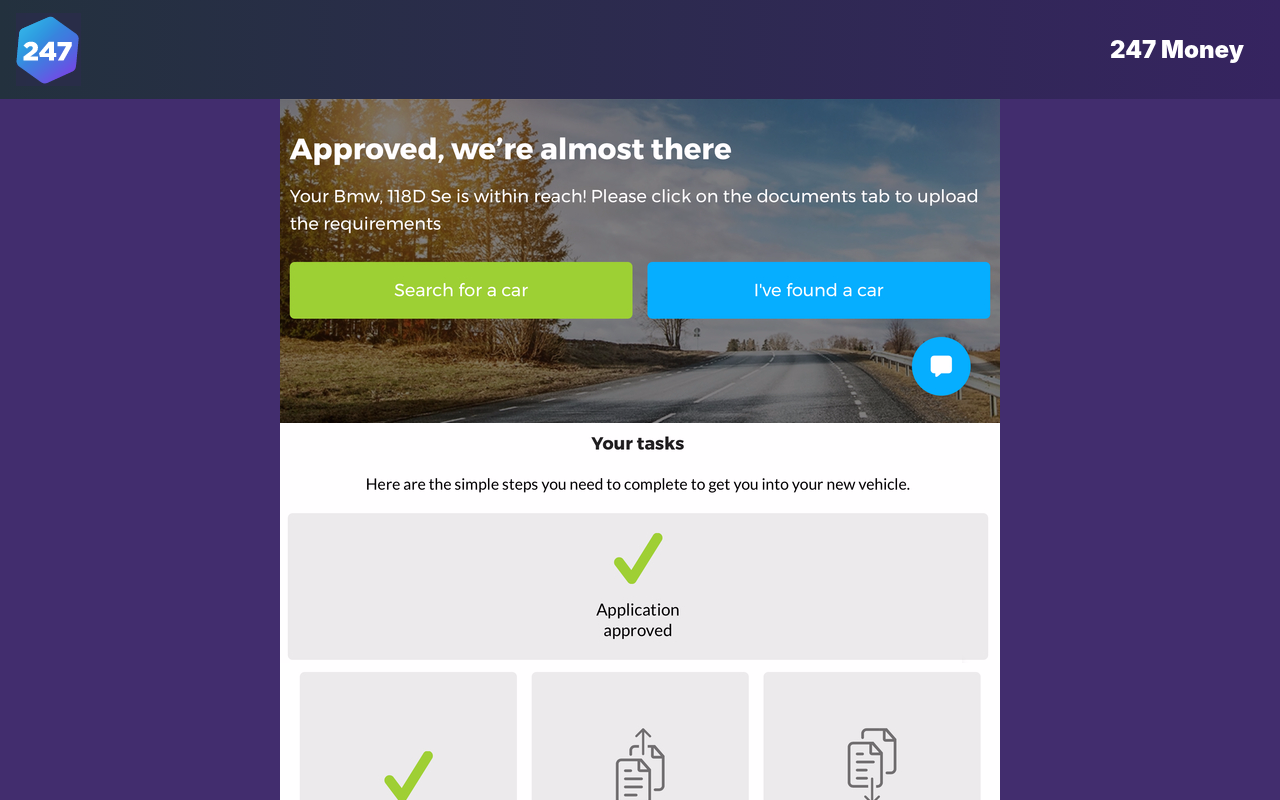
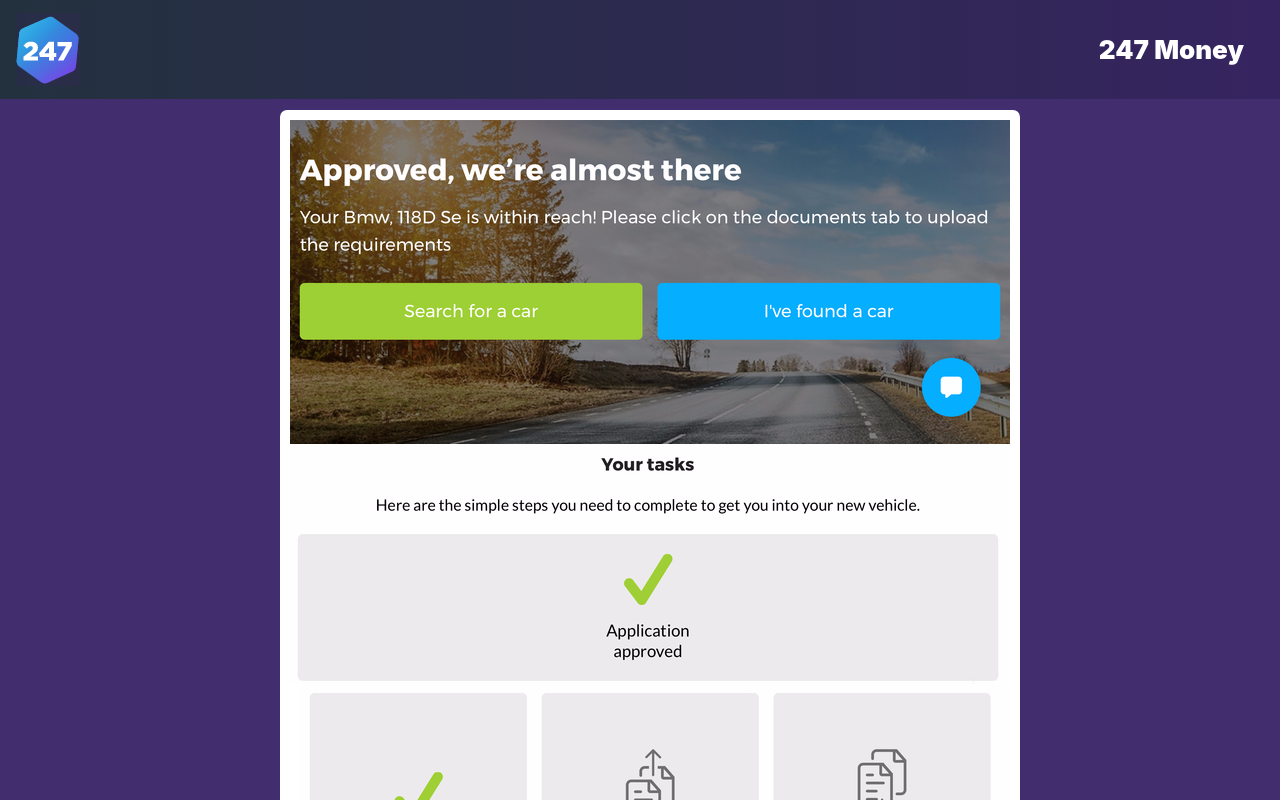
Before and after one commit to callumevans/esign-prototype, an Angular app: page /members-home in a window 1280 px wide. Shown: the top 800 px of the page. Built offline with nearby package versions, Linux system fonts and the light colour scheme.

Commit message:
various css changes

```diff
--- a/src/app/complete/complete-agreement.component.css
+++ b/src/app/complete/complete-agreement.component.css
@@ -1,13 +1,21 @@
+h1{
+    margin-bottom: 15px;
+}
 .check-icon {
     font-size:48px;
     color:green;
     text-align: center;
+    margin-bottom: 15px;
 }
 
 .button-container{
     text-align: center;
 }
 
+.btn {
+    margin-top:10px;
+}
+
 *{
     text-align: center;
 }
--- a/src/app/complete/completeAgreement.component.html
+++ b/src/app/complete/completeAgreement.component.html
@@ -1,6 +1,6 @@
 <div class="container">
 
-<h1 class="display-1">Thank you!!</h1>
+    <h1 class="display-1">Thank you!</h1>
     <h2>You have successfully completed e-signing your agreement.</h2>
 
     <div class="check-icon">
@@ -8,8 +8,9 @@
     </div>
 
     <h2>We still require some additional documentation from you. Why not head over to our members are and do this now. </h2>
+
     <div class="button-container">
-    <button class="btn btn-lg btn-purple" routerLink="/members">Members area</button>
+        <button class="btn btn-lg btn-purple" routerLink="/members-home">Members area</button>
     </div>
 
 </div>
--- a/src/app/home/home.component.css
+++ b/src/app/home/home.component.css
@@ -1,4 +1,4 @@
-.summary{
+.summary {
     padding: 15px;
 }
 .summary .card{
@@ -6,10 +6,9 @@
     text-align: center;
 }
 
-.fa-info-circle {
-    cursor:pointer;
-}
-
 h3 {
     font-size: 22px;
 }
+.btn {
+    margin-top: 10px;
+}
--- a/src/app/members/documents/members-documents.component.css
+++ b/src/app/members/documents/members-documents.component.css
@@ -4,8 +4,10 @@
     width: 576px;
     display: block;
     position: relative;
-    top: -44px;
+    top: -33px;
     margin: 0 auto;
+    border: 3px solid white;
+    border-radius: 7px;
 }
 
 .sign-btn {
--- a/src/app/members/home/members-home.component.css
+++ b/src/app/members/home/members-home.component.css
@@ -1,12 +1,12 @@
 .members-bg{
     background-image: url("members-home.png");
     height: 1445px;
-    width: 720px;
-
-    top: -66px;
-
+    width: 740px;
+    top: -55px;
     display: block;
     position: relative;
+    border: 10px solid white;
+    border-radius: 7px;
 }
 
 .docs-btn {
--- a/src/styles.css
+++ b/src/styles.css
@@ -31,10 +31,11 @@
 
     margin-top: 20px;
     width: inherit;
+    border-radius: 7px;
 }
 .company-name {
     float: right;
     margin-right:20px;
     font-weight: 900;
-    font-size: 24px;
+    font-size: 26px;
 }
```
Lines whose indentation alone changed are shown as unchanged.
